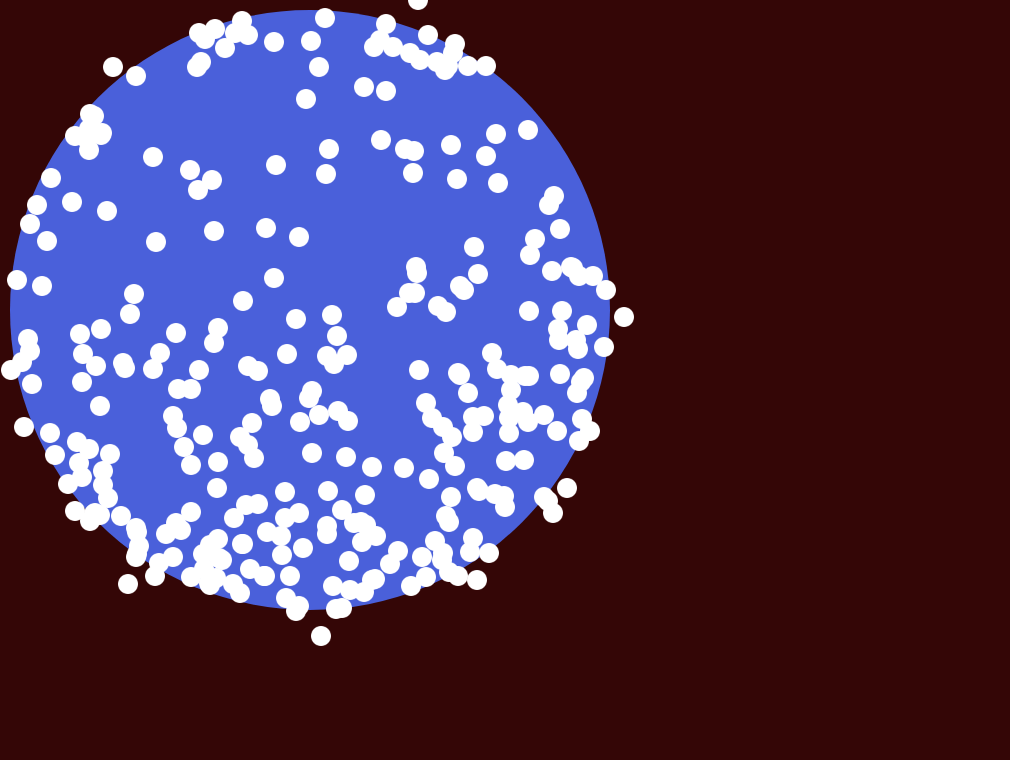
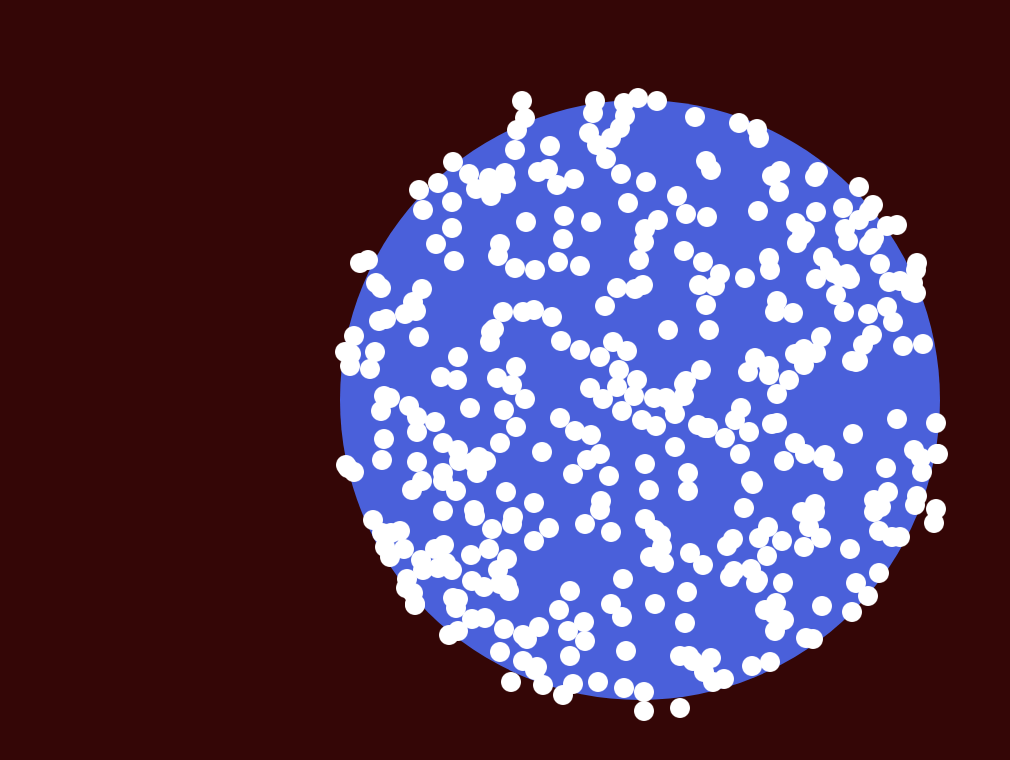
Before and after one commit to unicodeee/particle-collision-simulation, a website built with Vite: page index.html in a window 1280 px wide. Shown: the whole page, without its empty margins (0-1010 px from the left). Built offline with nearby package versions, Linux system fonts and the light colour scheme; animation ran at ten frames a second.

Commit message:
refactor a little

```diff
--- a/src/VerletSolver.ts
+++ b/src/VerletSolver.ts
@@ -36,7 +36,7 @@ export class VerletSolver {
         const currentTime = performance.now(); // TO DO: move to update
         const dt = (currentTime - lastTime) / 1000; // Convert milliseconds to seconds
 
-        const sub_steps = 4;
+        const sub_steps = 8;
         const sub_dt = dt / sub_steps;
 
         for (let i: number = 0; i < sub_steps; i++) {
--- a/src/main.ts
+++ b/src/main.ts
@@ -7,7 +7,7 @@ window.addEventListener('DOMContentLoaded', () => {
     const centerSectionRect = centerSection.getBoundingClientRect();
 
     const circles: VerletObject[] = [];
-    const numCircles = 300;
+    const numCircles = 400;
 
     circles.push(new VerletObject(centerSectionRect, new THREE.Vector2(0.5*centerSectionRect.width, 0.2*centerSectionRect.height)));
     centerSection.appendChild(circles[circles.length - 1].element);
@@ -33,14 +33,12 @@ window.addEventListener('DOMContentLoaded', () => {
     let lastTime = performance.now();
     let frameCount = 0;
 
-    const edges: any[] = []; // Initialize edges array
-
 
     const fpsDisplay = document.getElementById('fps-display')!;
 
     async function moveCircles() {
         // ({ frameCount, lastTime } = showFPS(fpsDisplay, frameCount, lastTime));
-        ({ lastTime } = verletSolver.update(frameCount, lastTime, centerSectionRect, edges));
+        ({ lastTime } = verletSolver.update(frameCount, lastTime, centerSectionRect));
         requestAnimationFrame(moveCircles);
     }
 
--- a/src/style.css
+++ b/src/style.css
@@ -17,16 +17,15 @@ body, html {
 }
 
 .full-width {
-  /*flex-grow: ;*/
-  /*flex: 0 0 80%;*/
-  /*grid-row: span 2 / auto;*/
   width: 600px;
   height: 600px;
   background-color: #4a60da;
   border-radius: 300px;
-  margin: 10px;
-  position: relative;
-  /*display: flex;*/
+  margin: auto; /* Center horizontally */
+  position: absolute;
+  top: 50%; /* Center vertically */
+  left: 50%;
+  transform: translate(-50%, -50%); /* Center horizontally and vertically */
 }
 
 .side-section {
@@ -45,13 +44,6 @@ body, html {
   transform: translate(-50%, -50%); /* Move the element's center to the center of its container */
 }
 
-/*#out {*/
-/*  position: relative;*/
-/*  top: 200px;*/
-/*  width: 400px;*/
-/*  height: 200px;*/
-/*  border: 3px solid #73AD21;*/
-/*}*/
 
 
 #fps-display {
```
Also changed, not shown: index.html (+0 -6 lines).
